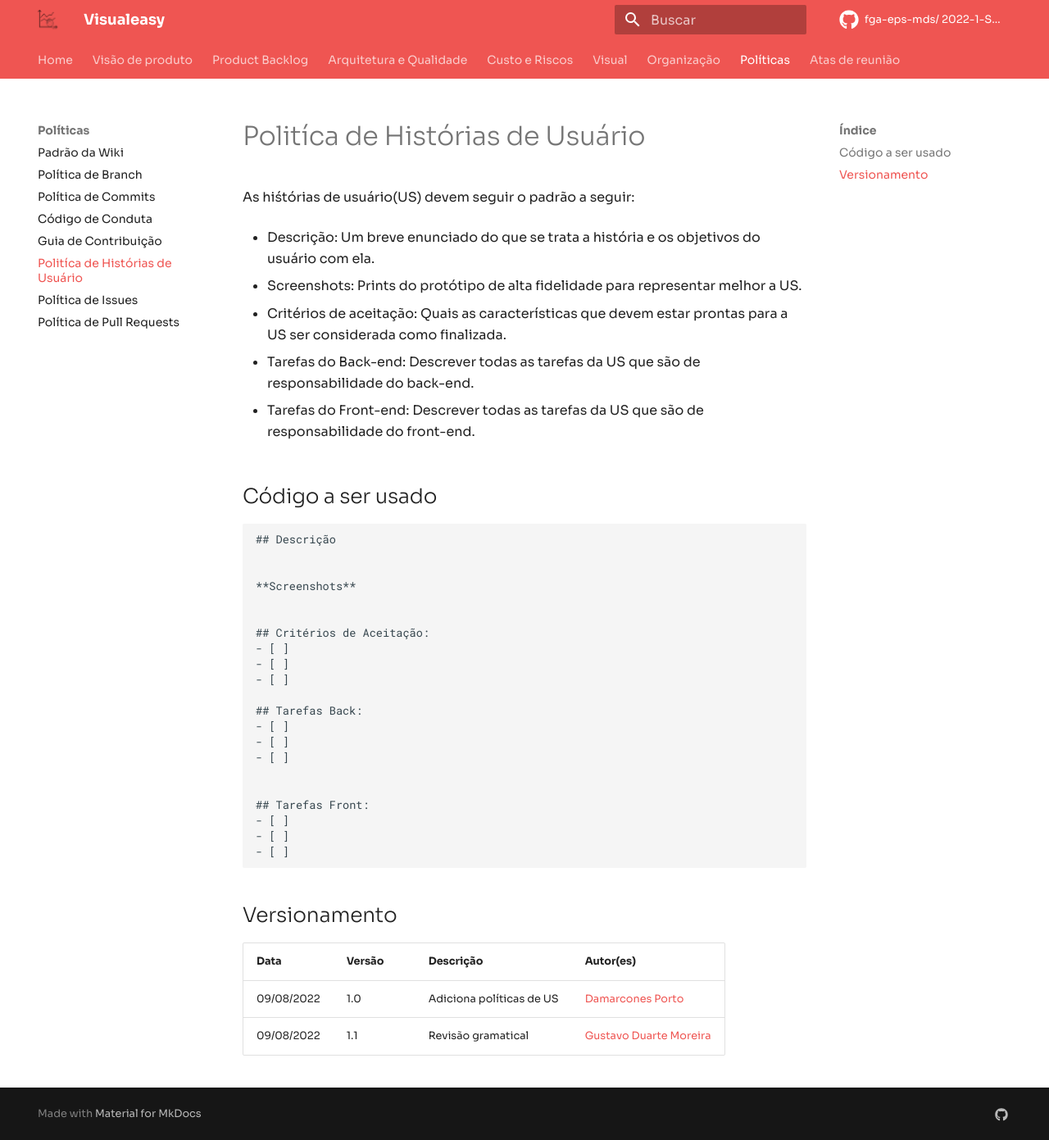
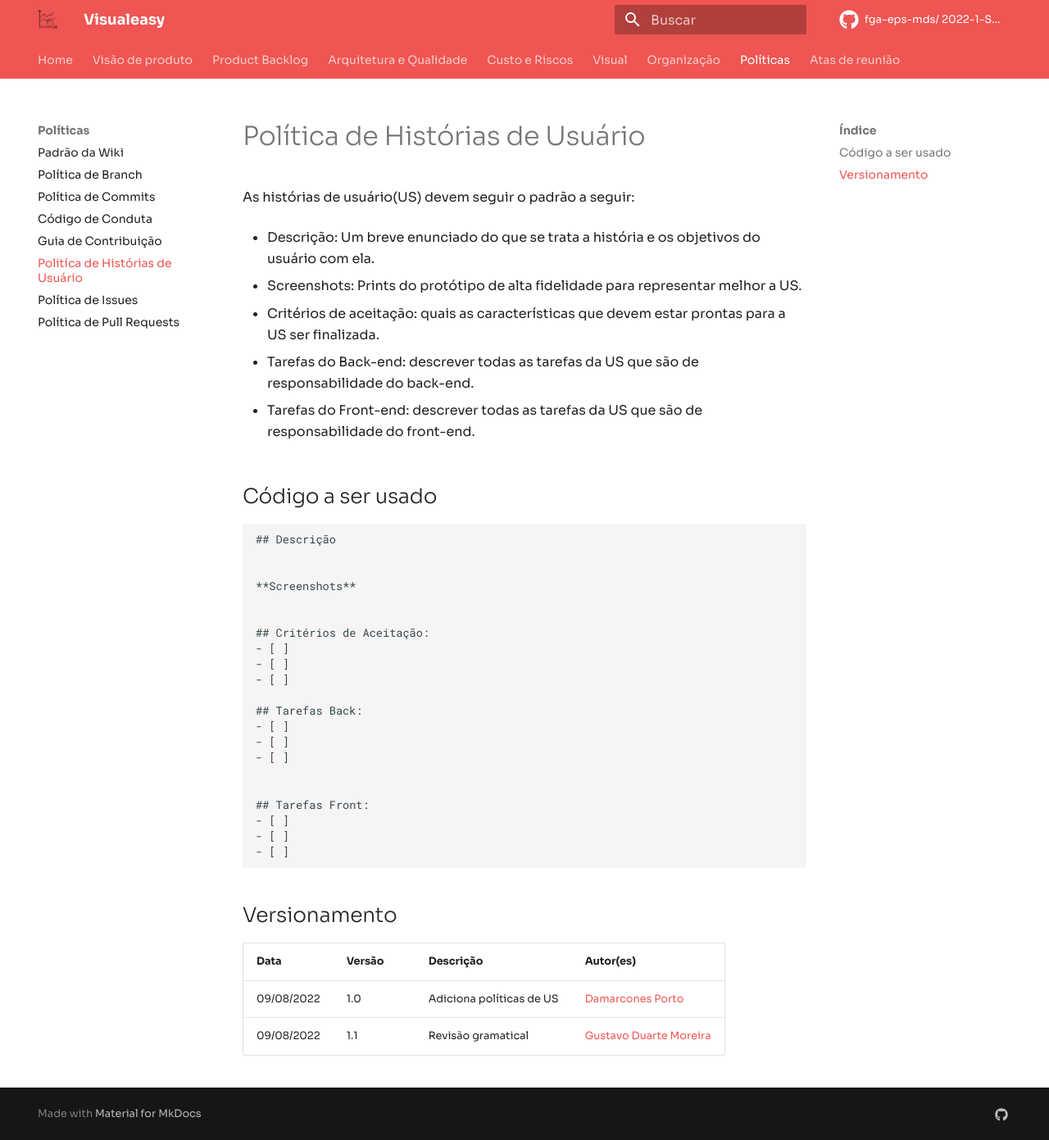
Before and after one commit to fga-eps-mds/2022-1-Visualeasy-Doc, an MkDocs documentation site: the page built from docs/politicas/politica_de_US.md, in a window 1280 px wide and 1391 px high. Shown: the whole window at 82% size. Built offline with MkDocs 1.6.1 and Material for MkDocs 9.7.7, drawn with Linux system fonts in a browser that asks for light colours; comment, search, counter and statistics services are not loaded.

Commit message:
Update docs/politicas/politica_de_US.md

```diff
--- a/docs/politicas/politica_de_US.md
+++ b/docs/politicas/politica_de_US.md
@@ -1,16 +1,16 @@
-# Politíca de Histórias de Usuário
+# Política de Histórias de Usuário
 
-As hiśtórias de usuário(US) devem seguir o padrão a seguir:
+As histórias de usuário(US) devem seguir o padrão a seguir:
 
 - Descrição: Um breve enunciado do que se trata a história e os objetivos do usuário com ela.
 
 - Screenshots: Prints do protótipo de alta fidelidade para representar melhor a US.
 
-- Critérios de aceitação: Quais as características que devem estar prontas para a US ser considerada como finalizada.
+- Critérios de aceitação: quais as características que devem estar prontas para a US ser finalizada.
 
-- Tarefas do Back-end: Descrever todas as tarefas da US que são de responsabilidade do back-end.
+- Tarefas do Back-end: descrever todas as tarefas da US que são de responsabilidade do back-end.
 
-- Tarefas do Front-end: Descrever todas as tarefas da US que são de responsabilidade do front-end.
+- Tarefas do Front-end: descrever todas as tarefas da US que são de responsabilidade do front-end.
 
 ## Código a ser usado
 
```
